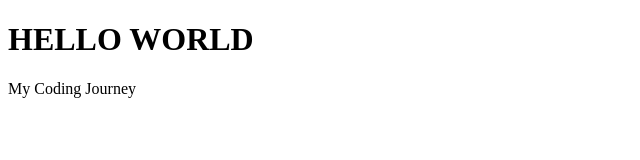
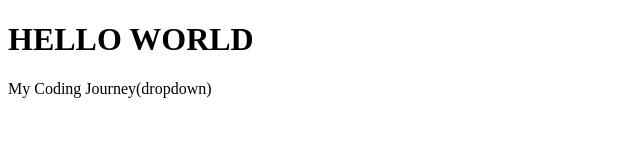
Before and after one commit to Shravya-S-Nayak/First-_steps-_in_code, a plain HTML site: page index.html in a window 1280 px wide. Shown: the whole page, without its empty margins (0-640 px from the left). Drawn offline with Linux system fonts and the light colour scheme.

```diff
--- a/index.html
+++ b/index.html
@@ -7,6 +7,6 @@
 </head>
 <body>
     <h1>HELLO WORLD</h1>
-    <p>My Coding Journey</p>
+    <p>My Coding Journey(dropdown)</p>
 </body>
 </html>
```
